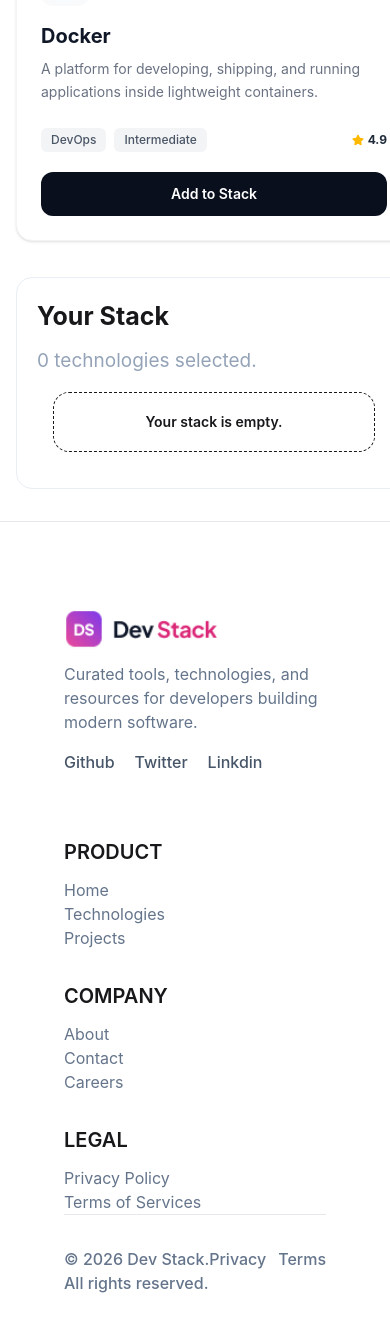
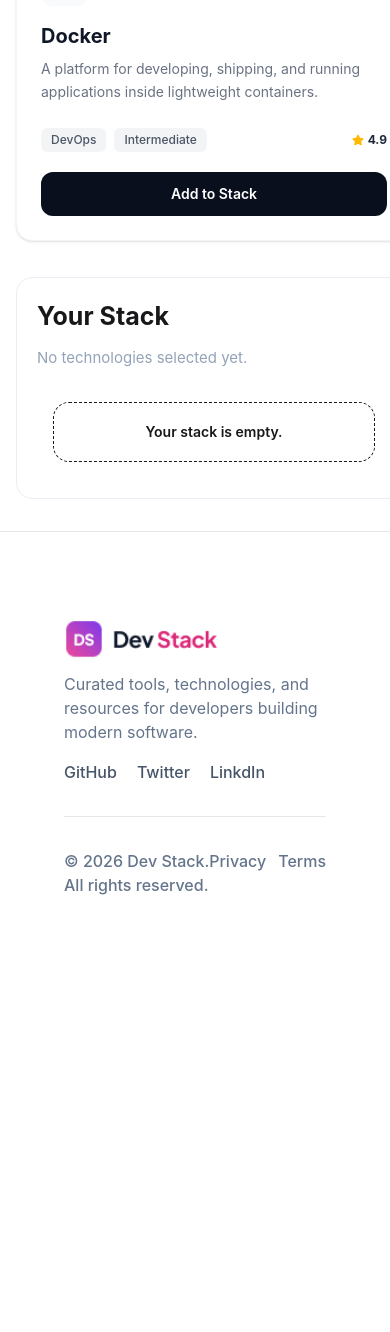
Before and after one commit to ijannathalima-ux/devStack-A5, a React (Vite) app: page / in a window 390 px wide. Shown: the part 5072-6404 px from the top of the page. After the commit the page ends 6033 px from the top, so only its background shows below. Built offline with nearby package versions, Linux system fonts and the light colour scheme.

Commit message:
Updated project components

```diff
--- a/src/components/footer.tsx
+++ b/src/components/footer.tsx
@@ -12,14 +12,14 @@
                     <p className="text-[#64748B] mb-4">Curated tools, technologies, and resources for developers building
                         modern software.</p>
                     <ul className="flex gap-5 text-[#475569] mb-8 font-medium">
-                        <li className=" hover:text-blue-600"><a href="/">Github</a></li>
+                        <li className=" hover:text-blue-600"><a href="/">GitHub</a></li>
                         <li className=" hover:text-blue-600"><a href="/">Twitter</a></li>
-                        <li className=" hover:text-blue-600"><a href="/">Linkdin</a></li>
+                        <li className=" hover:text-blue-600"><a href="/">LinkdIn</a></li>
                     </ul>
                 </div>
 
                 {/* product */}
-                <div>
+                <div className="hidden md:block">
                     <h2 className="text-xl font-semibold mb-3">PRODUCT</h2>
                     <ul className="text-[#64748B]">
                         <li className=" hover:text-blue-600"><a href="/">Home</a></li>
@@ -29,7 +29,7 @@
                 </div>
 
                 {/*Company */}
-                <div>
+                <div className="hidden md:block">
                     <h2 className="text-xl font-semibold mb-3">COMPANY</h2>
                     <ul className="text-[#64748B]">
                         <li className=" hover:text-blue-600"><a href="/">About</a></li>
@@ -39,7 +39,7 @@
                 </div>
 
                 {/* Legal */}
-                <div>
+                <div className="hidden md:block">
                     <h2 className="text-xl font-semibold mb-3">LEGAL</h2>
                     <ul className="text-[#64748B]">
                         <li className=" hover:text-blue-600"><a href="/">Privacy Policy</a></li>
--- a/src/technology/Stack.tsx
+++ b/src/technology/Stack.tsx
@@ -1,5 +1,5 @@
-import { MdDelete } from "react-icons/md";
 import type { TechnologyType } from "../type";
+import { RiDeleteBack2Fill } from "react-icons/ri";
 
 interface StackProps {
     selectedTechnologies: TechnologyType[];
@@ -30,13 +30,22 @@
                     Your Stack
                 </h2>
 
-                <p className="text-[#94A3B8] text-[19px]">{selectedTechnologies.length} technologies selected.</p>
+                {selectedTechnologies.length === 0 ?
+                    (<p className="text-[#94A3B8] text-[15px] mb-4">
+                        No technologies selected yet.
+                    </p>
+
+                    ) : (
+                        <p className="text-[#94A3B8] text-[15px]">
+                            {selectedTechnologies.length} Technology Selected
+                        </p>
+                    )}
 
                 <div className="bg-white p-4">
 
                     {selectedTechnologies.map((technology) => (
 
-                        <div key={technology.name} className="flex items-center justify-between border-b py-3">
+                        <div key={technology.name} className="flex items-center justify-between border border-gray-300 mb-4 rounded-2xl px-3 py-3">
 
                             <div className="flex items-center gap-3">
 
@@ -48,9 +57,9 @@
 
                             <button
                                 onClick={() => handleRemove(technology.name)}
-                                className="text-red-700 cursor-pointer">
+                                className="hover:text-red-800 cursor-pointer">
 
-                                <MdDelete />
+                                <RiDeleteBack2Fill />
                             </button>
 
                         </div>
@@ -67,7 +76,7 @@
                     )}
 
                     {selectedTechnologies.length === 0 && (
-                        <button className="w-full h-15 rounded-2xl btn btn-dash">
+                        <button className="w-full h-15 text-[##94A3B8] rounded-2xl btn btn-dash">
                             Your stack is empty.
                         </button>
                     )}
```
Also changed, not shown: 1 other file (tests, documents, lock files or other folders).
